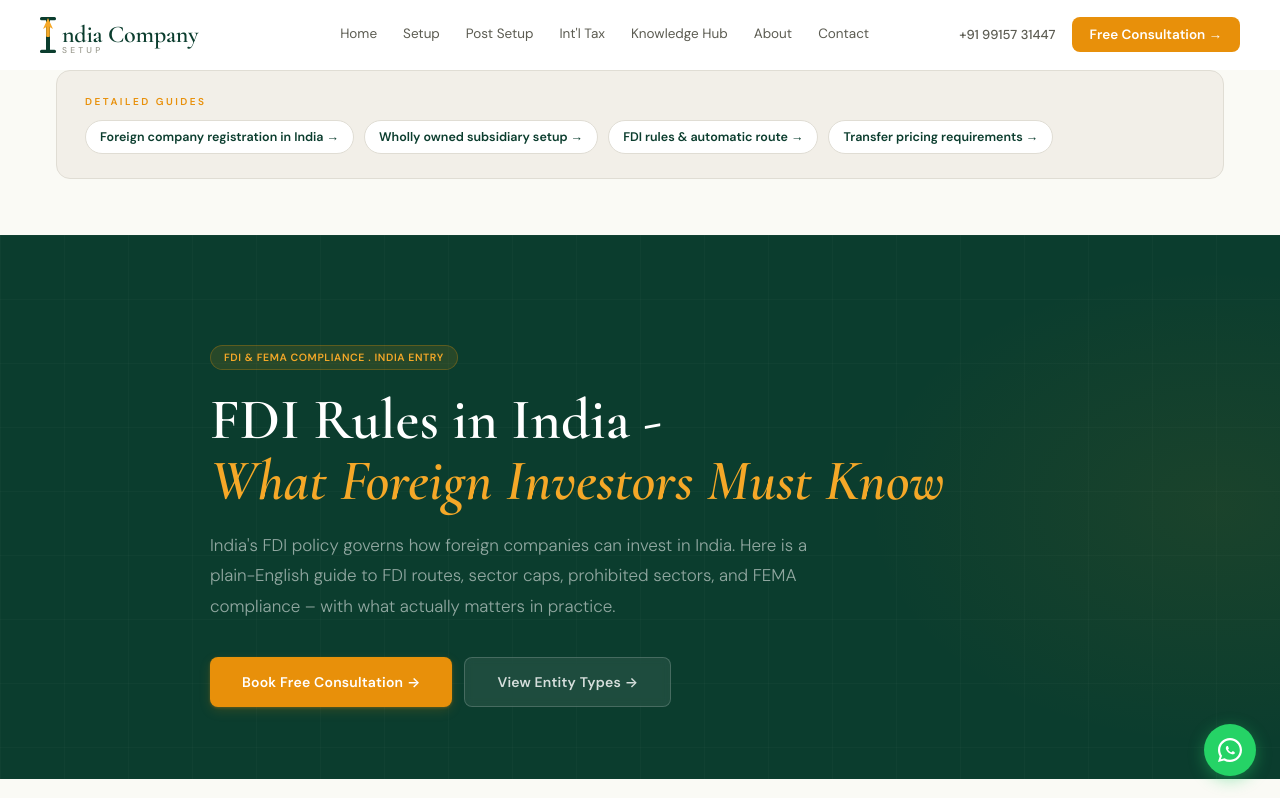
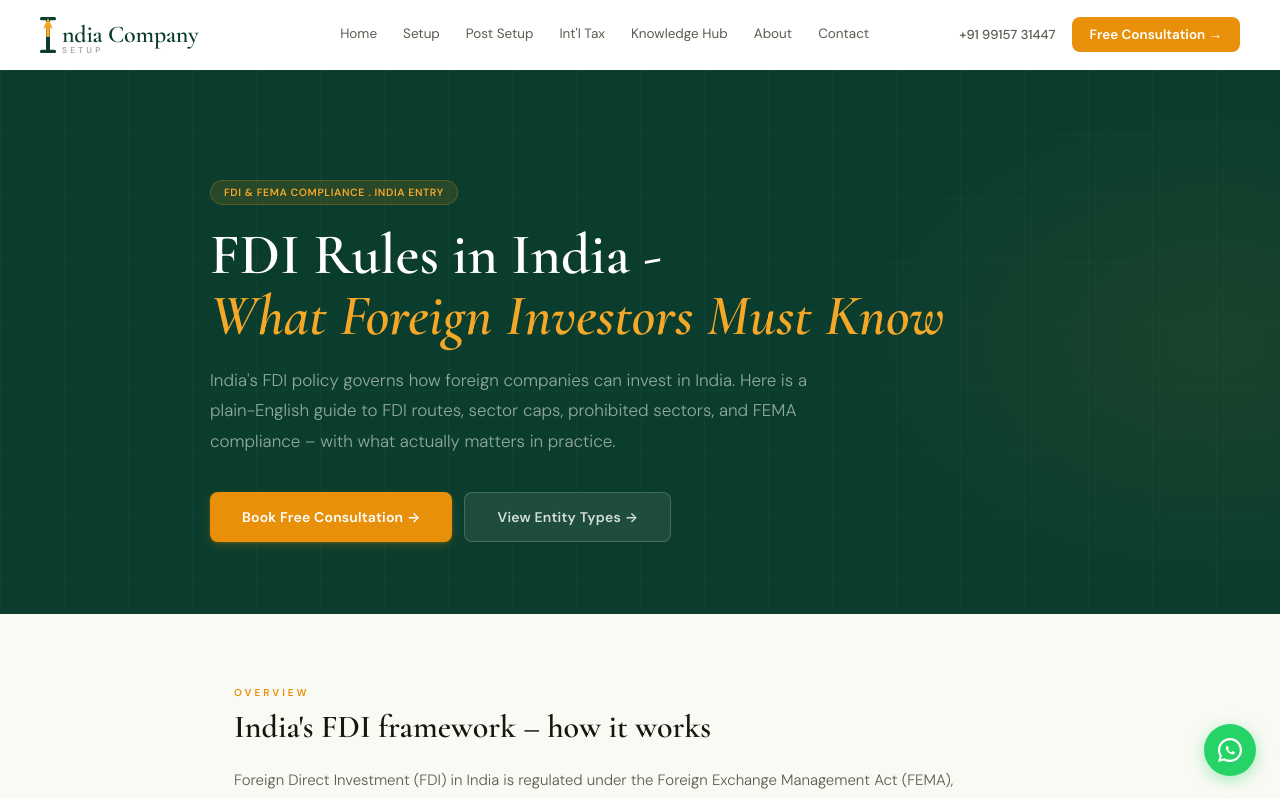
Before and after one commit to PGACA-CHD/ics-next, a Next.js app: page /fdi-rules-india in a window 1280 px wide. Shown: the top 798 px of the page. Built offline with nearby package versions, Linux system fonts and the light colour scheme.

Commit message:
Update SEOComponents.jsx

```diff
--- a/src/components/seo/SEOComponents.jsx
+++ b/src/components/seo/SEOComponents.jsx
@@ -39,32 +39,7 @@ function SEOPageLayout({ children, title, description, eyebrow, setPage }) {
     <div>
       {/* Hero */}
 
-      {/* -- SEO Resource Links -- */}
-      <section style={{ padding:"0 56px 56px", background:T.ivory }}>
-        <div style={{ maxWidth:1400, margin:"0 auto" }}>
-          <div style={{ background:T.stone, borderRadius:14, padding:"24px 28px", border:`1px solid ${T.bdr}` }}>
-            <div style={{ fontSize:10, letterSpacing:2.5, textTransform:"uppercase", color:T.s, fontWeight:600, marginBottom:12 }}>Detailed Guides</div>
-            <div style={{ display:"flex", flexWrap:"wrap", gap:10 }}>
-              {[
-                { label:"Foreign company registration in India →", page:"seo_fcri" },
-                { label:"Wholly owned subsidiary setup →", page:"seo_sub" },
-                { label:"FDI rules & automatic route →", page:"seo_fdi" },
-                { label:"Transfer pricing requirements →", page:"seo_tp" },
-              ].map(l => (
-                <button key={l.label} onClick={() => { window.location.href = ROUTES[l.page] || "/"; }} style={{
-                  background:"#fff", border:`1px solid ${T.bdr}`, color:T.f,
-                  padding:"8px 14px", borderRadius:50, fontSize:12.5, fontWeight:600,
-                  cursor:"pointer", fontFamily:"'DM Sans',sans-serif", transition:"all .2s",
-                }}
-                onMouseEnter={e => { e.currentTarget.style.background=T.f; e.currentTarget.style.color="#fff"; }}
-                onMouseLeave={e => { e.currentTarget.style.background="#fff"; e.currentTarget.style.color=T.f; }}>
-                  {l.label}
-                </button>
-              ))}
-            </div>
-          </div>
-        </div>
-      </section>
+
 <section style={{ background: T.f, padding: "110px 56px 72px", position: "relative", overflow: "hidden" }}>
         <div style={{ position: "absolute", inset: 0, backgroundImage: `linear-gradient(rgba(255,255,255,.018) 1px,transparent 1px),linear-gradient(90deg,rgba(255,255,255,.018) 1px,transparent 1px)`, backgroundSize: "64px 64px" }}/>
         <div style={{ position: "absolute", inset: 0, background: "radial-gradient(ellipse 50% 80% at 95% 50%,rgba(232,144,10,.07) 0%,transparent 55%)" }}/>
```
